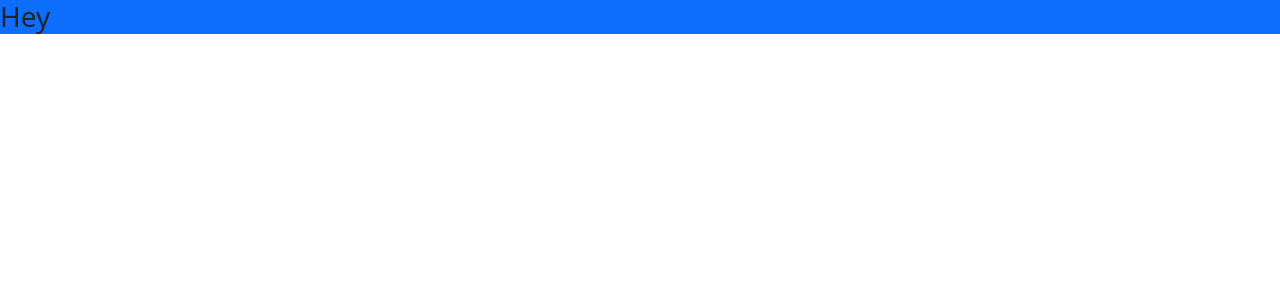
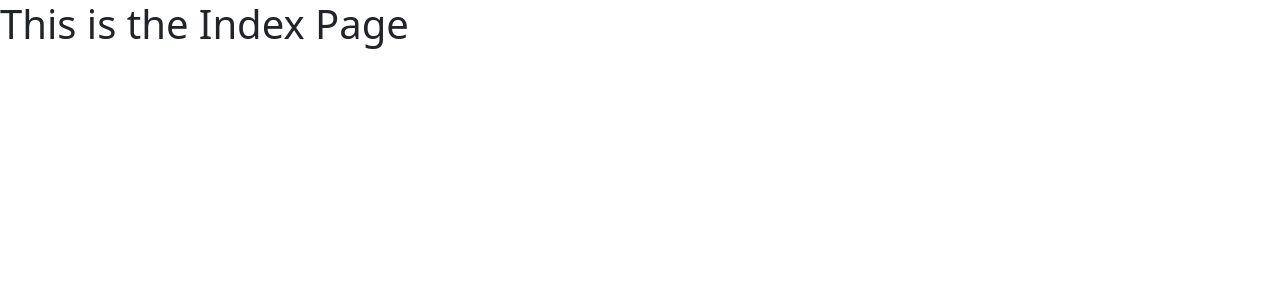
Before and after one commit to Wanjie-Ryan/Nuxt-Starter, a Nuxt app: page / in a window 1280 px wide. Shown: the top 300 px of the page. Built offline with nearby package versions, Linux system fonts and the light colour scheme.

Commit message:
nuxt routing

```diff
--- a/app.vue
+++ b/app.vue
@@ -1,7 +1,9 @@
 <template>
   <div>
+    <!-- NuxtRouteAnnouncer is used to improce screen readability -->
     <NuxtRouteAnnouncer />
-    <!-- <NuxtWelcome /> -->
-     <h3 class="bg-primary">Hey</h3>
+    <NuxtLayout>
+      <NuxtPage />
+    </NuxtLayout>
   </div>
 </template>
--- a/nuxt.config.ts
+++ b/nuxt.config.ts
@@ -16,7 +16,5 @@ export default defineNuxtConfig({
       'bootstrap'
     ]
   },
-  plugins: [
-    { src: '~/plugins/bootstrap.js', mode: 'client' }
-  ]
+
 })
--- /dev/null
+++ b/pages/events.vue
@@ -0,0 +1,6 @@
+<template>
+
+    <div>
+        <h1>Events</h1>
+    </div>
+</template>
--- /dev/null
+++ b/pages/index.vue
@@ -0,0 +1,3 @@
+<template>
+    <h1>This is the Index Page</h1>
+</template>
```
